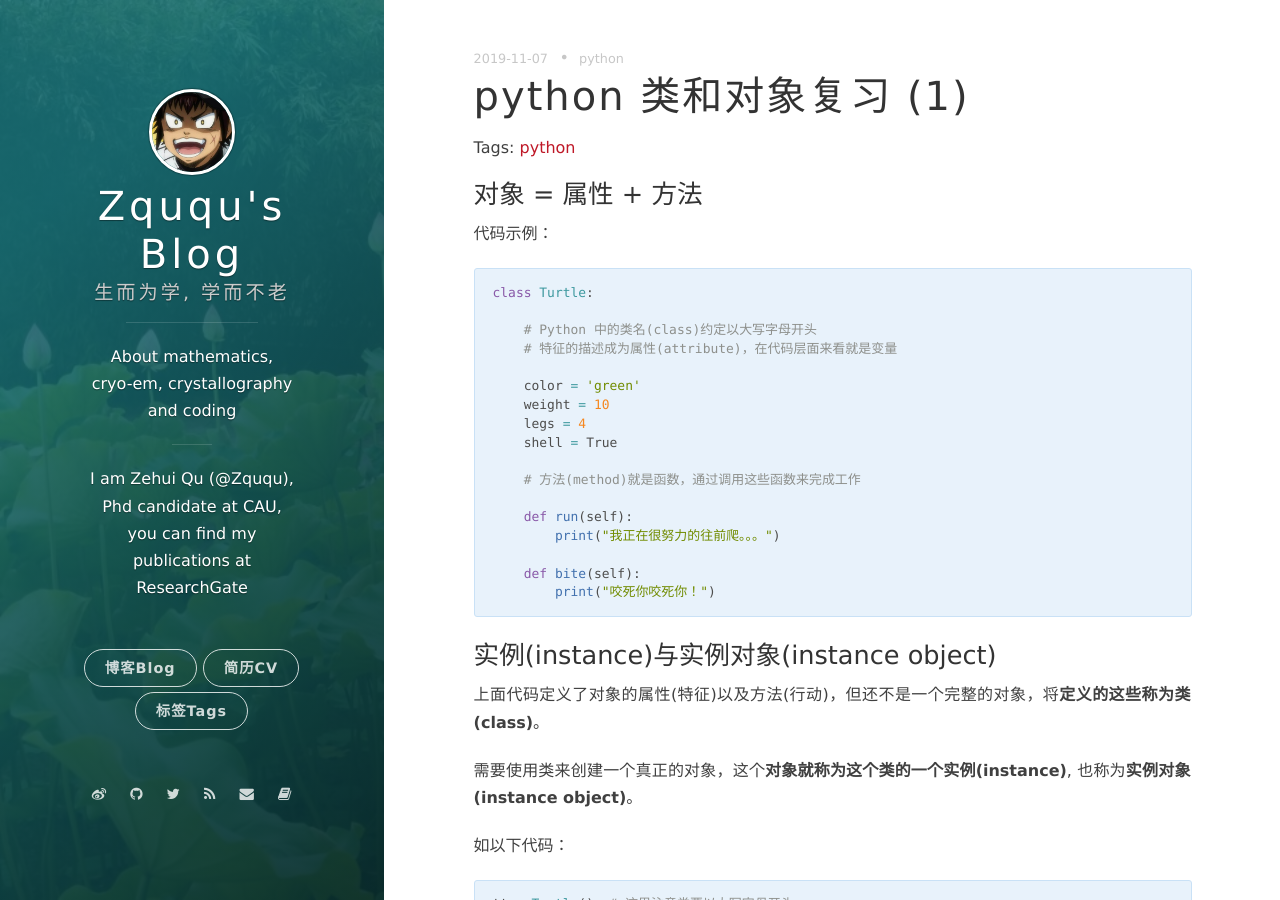
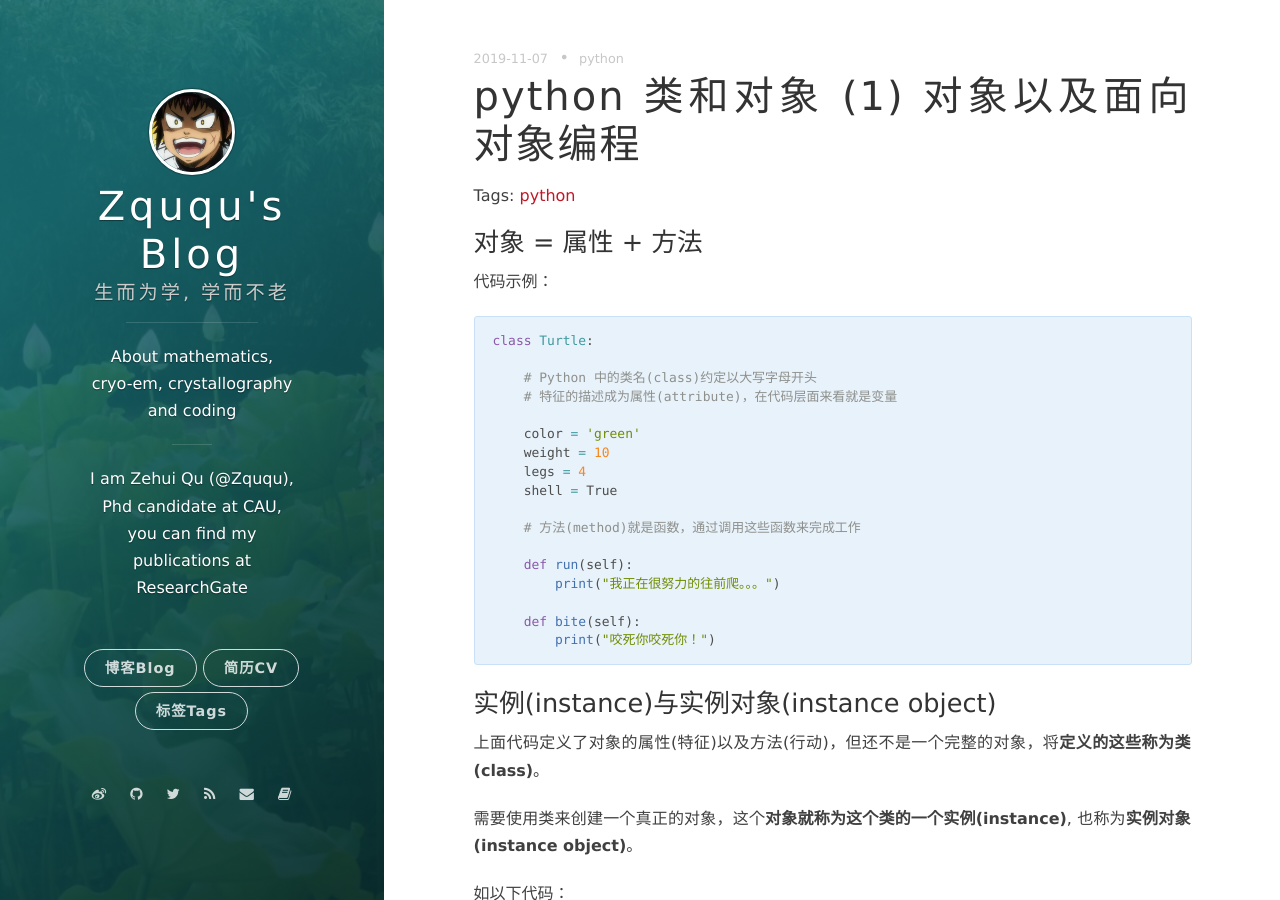
Before and after one commit to onevcat/vno-jekyll, a Jekyll site: the page built from _posts/2019-11-07-python-class-object.markdown, in a window 1280 px wide and 900 px high. Built offline with Jekyll 4.4.1, drawn with Linux system fonts in a browser that asks for light colours; nearby versions of some CDN libraries; comment, search, counter and statistics services are not loaded.

Commit message:
fix some titles of the python posts

```diff
--- a/_posts/2019-11-07-python-class-object.markdown
+++ b/_posts/2019-11-07-python-class-object.markdown
@@ -1,6 +1,6 @@
 ---
 layout: post
-title: python 类和对象复习 (1)
+title: python 类和对象 (1) 对象以及面向对象编程
 date: 2019-11-7 16:16:24.000000000 +09:00
 tags: python
 ---
--- a/_posts/2019-11-11-python-class-object-2.markdown
+++ b/_posts/2019-11-11-python-class-object-2.markdown
@@ -1,6 +1,6 @@
 ---
 layout: post
-title: python 类和对象复习(2) self 构造方法 Name Mangling
+title: python 类和对象 (2) self 构造方法 Name Mangling
 date: 2019-11-11 21:26:24.000000000 +09:00
 tags: python
 ---
--- a/_posts/2019-11-13-python-class-object-3.markdown
+++ b/_posts/2019-11-13-python-class-object-3.markdown
@@ -1,6 +1,6 @@
 ---
 layout: post
-title: python 类和对象复习 (3) 继承 super函数 多重继承 钻石继承
+title: python 类和对象 (3) 继承 super函数 多重继承 钻石继承
 date: 2019-11-13 21:34:24.000000000 +09:00
 tags: python
 ---
--- a/_posts/2019-11-16-python-class-object-4.markdown
+++ b/_posts/2019-11-16-python-class-object-4.markdown
@@ -1,6 +1,6 @@
 ---
 layout: post
-title: python 类和对象复习 (4) 组合 Mixin 类，类对象与实例对象 绑定
+title: python 类和对象 (4) 组合 Mixin 类，类对象与实例对象 绑定
 date: 2019-11-16 21:58:24.000000000 +09:00
 tags: python
 ---
--- a/_posts/2019-11-18-python-class-object-5.markdown
+++ b/_posts/2019-11-18-python-class-object-5.markdown
@@ -1,6 +1,6 @@
 ---
 layout: post
-title: python 类和对象复习 (5) 一些相关的BIF
+title: python 类和对象 (5) 一些相关的BIF
 date: 2019-11-18 14:30:24.000000000 +09:00
 tags: python
 ---
```
